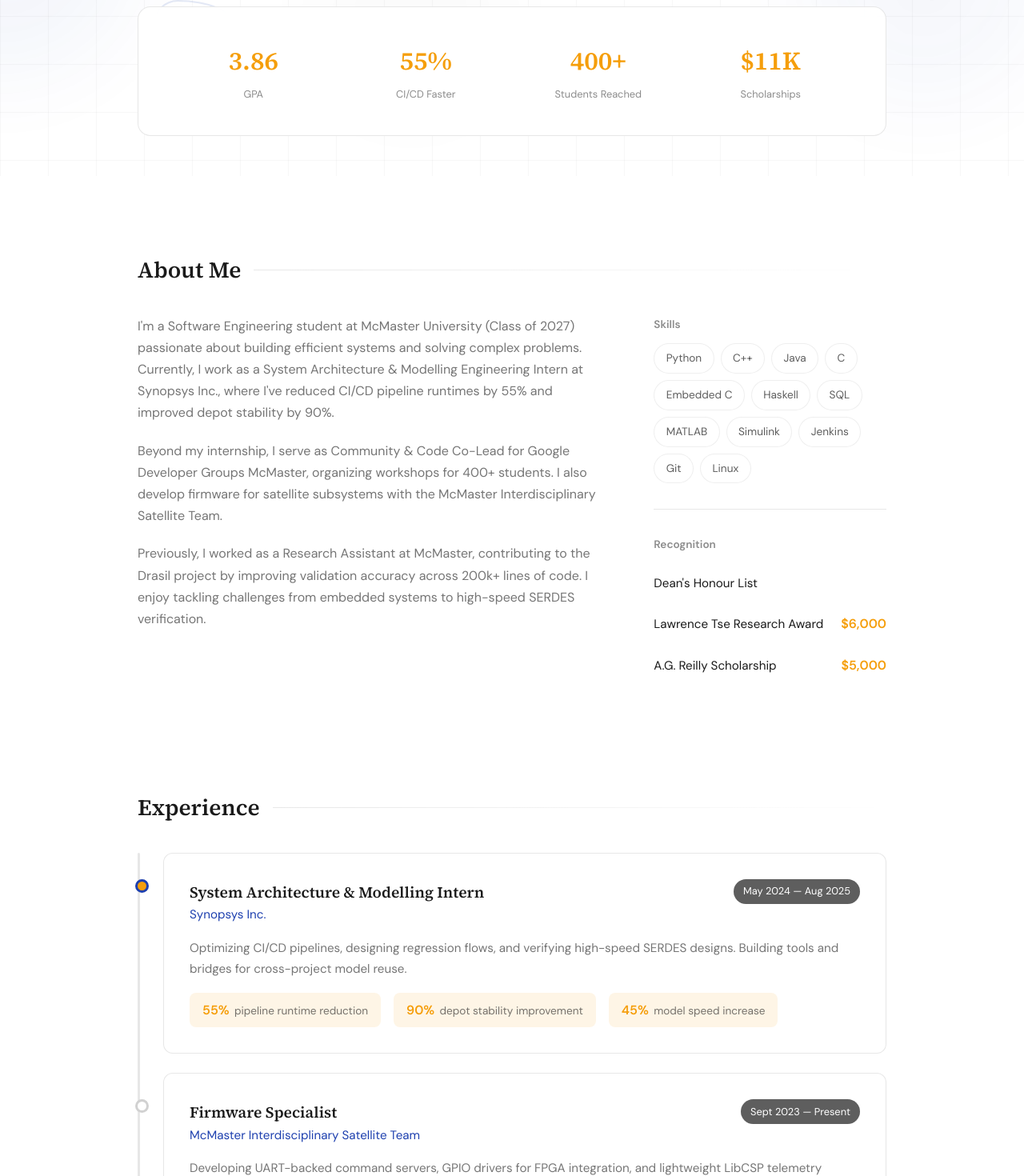
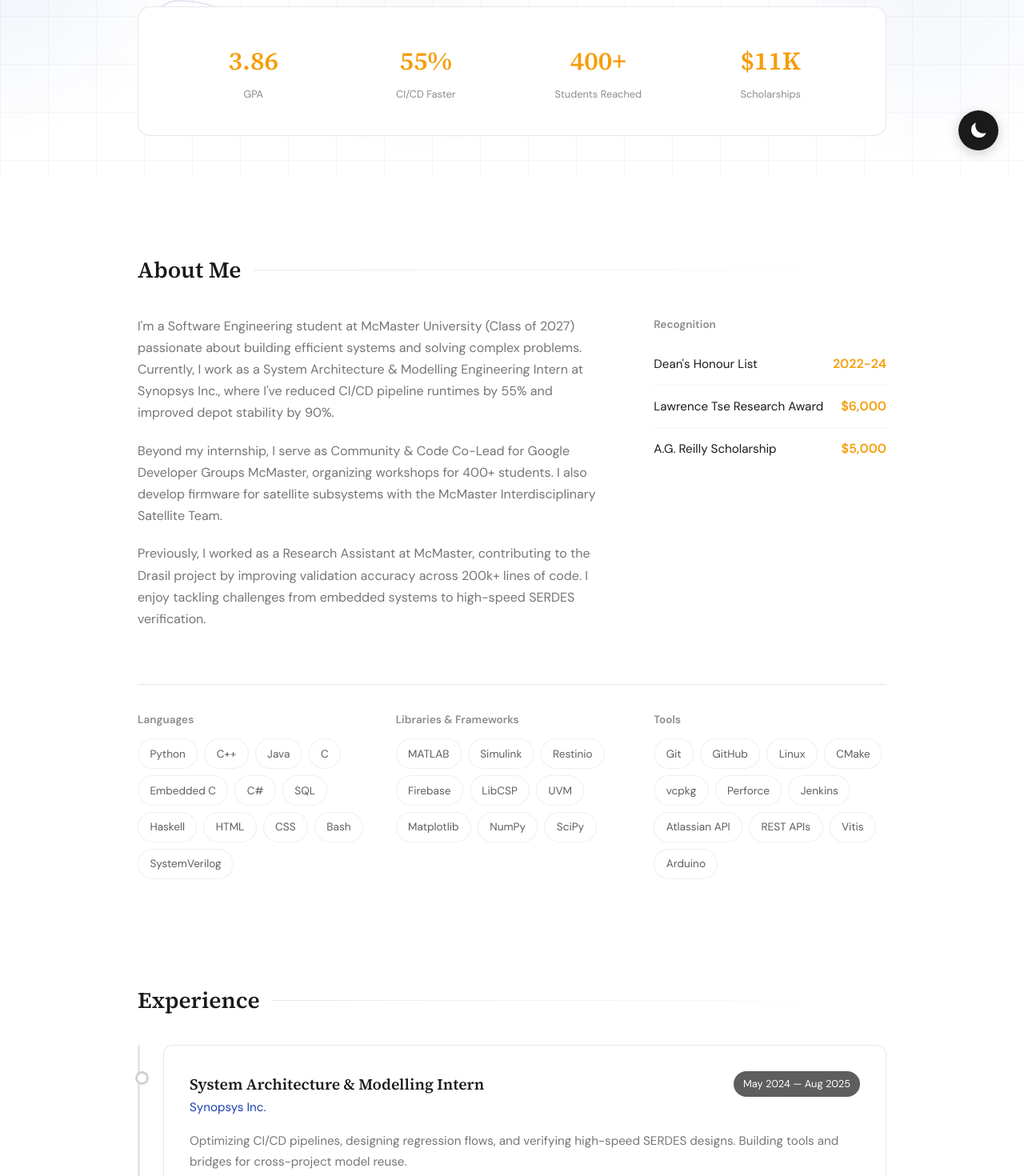
Before and after one commit to harmanpreet-sagar/personal-website, a Next.js app: page / in a window 1280 px wide. Shown: the part 580-2050 px from the top of the page at 80% size. Built offline with nearby package versions, Linux system fonts and the light colour scheme.

Commit message:
Add dark mode and update about me layout

```diff
--- a/app/globals.css
+++ b/app/globals.css
@@ -3,6 +3,154 @@
   --text: #1A1A1A;
   --accent: #1E40AF;
   --pop: #F59E0B;
+}
+
+[data-theme="dark"] {
+  --bg: #0F0F0F;
+  --text: #F5F5F5;
+  --accent: #60A5FA;
+  --pop: #FBBF24;
+}
+
+[data-theme="dark"] body {
+  background-color: var(--bg);
+}
+
+[data-theme="dark"] nav {
+  background: rgba(15, 15, 15, 0.85);
+  border-bottom-color: rgba(255, 255, 255, 0.1);
+}
+
+[data-theme="dark"] nav.scrolled {
+  background: rgba(15, 15, 15, 0.95);
+  border-color: rgba(255, 255, 255, 0.1);
+}
+
+[data-theme="dark"] .hero-link {
+  border-color: rgba(255, 255, 255, 0.2);
+  background: rgba(15, 15, 15, 0.8);
+}
+
+[data-theme="dark"] .hero-link:hover {
+  background: var(--text);
+  color: var(--bg);
+}
+
+[data-theme="dark"] .profile-image {
+  background: linear-gradient(135deg, rgba(96, 165, 250, 0.15) 0%, rgba(255, 255, 255, 0.05) 100%);
+}
+
+[data-theme="dark"] .stats-bar {
+  background: rgba(25, 25, 25, 0.9);
+  border-color: rgba(255, 255, 255, 0.1);
+}
+
+[data-theme="dark"] .skill-tag {
+  background: rgba(25, 25, 25, 0.8);
+  border-color: rgba(255, 255, 255, 0.1);
+}
+
+[data-theme="dark"] .skill-tag:hover {
+  background: rgba(96, 165, 250, 0.15);
+  border-color: var(--accent);
+}
+
+[data-theme="dark"] .experience-item {
+  background: rgba(25, 25, 25, 0.8);
+  border-color: rgba(255, 255, 255, 0.1);
+}
+
+[data-theme="dark"] .metric {
+  background: rgba(251, 191, 36, 0.15);
+}
+
+[data-theme="dark"] .project-card {
+  background: rgba(25, 25, 25, 0.9);
+  border-color: rgba(255, 255, 255, 0.1);
+}
+
+[data-theme="dark"] .project-image {
+  background: linear-gradient(135deg, rgba(96, 165, 250, 0.1) 0%, rgba(255, 255, 255, 0.03) 100%);
+  border-bottom-color: rgba(255, 255, 255, 0.08);
+}
+
+[data-theme="dark"] .project-highlight {
+  background: rgba(251, 191, 36, 0.15);
+}
+
+[data-theme="dark"] .project-award {
+  background: rgba(251, 191, 36, 0.15);
+}
+
+[data-theme="dark"] .project-tech span {
+  color: var(--text);
+  opacity: 0.5;
+}
+
+[data-theme="dark"] footer {
+  background: rgba(25, 25, 25, 0.9);
+}
+
+[data-theme="dark"] .blob-1,
+[data-theme="dark"] .blob-2,
+[data-theme="dark"] .blob-3 {
+  background: rgba(96, 165, 250, 0.1);
+}
+
+[data-theme="dark"] .blob-4 {
+  background: rgba(255, 255, 255, 0.03);
+}
+
+[data-theme="dark"] .grid-pattern {
+  background-image:
+    linear-gradient(rgba(255, 255, 255, 0.03) 1px, transparent 1px),
+    linear-gradient(90deg, rgba(255, 255, 255, 0.03) 1px, transparent 1px);
+}
+
+[data-theme="dark"] .mobile-menu {
+  background: rgba(15, 15, 15, 0.98);
+}
+
+[data-theme="dark"] .hamburger {
+  background: rgba(25, 25, 25, 0.95);
+  border-color: rgba(255, 255, 255, 0.1);
+}
+
+[data-theme="dark"] .hamburger span {
+  background: var(--text);
+}
+
+[data-theme="dark"] .experience-timeline::before {
+  background: rgba(255, 255, 255, 0.1);
+}
+
+[data-theme="dark"] .experience-item::before {
+  background: var(--bg);
+  border-color: rgba(255, 255, 255, 0.2);
+}
+
+[data-theme="dark"] .section-title::after {
+  background: linear-gradient(90deg, rgba(255, 255, 255, 0.1), transparent);
+}
+
+[data-theme="dark"] .skills-section {
+  border-top-color: rgba(255, 255, 255, 0.1);
+}
+
+[data-theme="dark"] .award-item {
+  border-bottom-color: rgba(255, 255, 255, 0.05);
+}
+
+[data-theme="dark"] .project-tech {
+  border-top-color: rgba(255, 255, 255, 0.08);
+}
+
+[data-theme="dark"] .profile-image-wrapper::before {
+  border-color: var(--accent);
+}
+
+[data-theme="dark"] .profile-image-wrapper::after {
+  border-color: rgba(255, 255, 255, 0.2);
 }
 
 * {
@@ -525,17 +673,16 @@ section {
 }
 
 /* Awards */
-.awards-list {
-  margin-top: 2rem;
-  padding-top: 2rem;
-  border-top: 1px solid rgba(26, 26, 26, 0.1);
-}
-
 .award-item {
   display: flex;
   justify-content: space-between;
   align-items: baseline;
   padding: 0.75rem 0;
+  border-bottom: 1px solid rgba(26, 26, 26, 0.05);
+}
+
+.award-item:last-child {
+  border-bottom: none;
 }
 
 .award-name {
@@ -546,6 +693,20 @@ section {
 .award-value {
   font-weight: 600;
   color: var(--pop);
+}
+
+/* Skills Section */
+.skills-section {
+  display: grid;
+  grid-template-columns: repeat(3, 1fr);
+  gap: 2rem;
+  margin-top: 3rem;
+  padding-top: 2rem;
+  border-top: 1px solid rgba(26, 26, 26, 0.1);
+}
+
+.skills-category {
+  /* category styles */
 }
 
 /* Experience */
@@ -802,6 +963,51 @@ section {
   display: none;
 }
 
+/* Theme Toggle */
+.theme-toggle {
+  position: fixed;
+  bottom: 2rem;
+  right: 2rem;
+  width: 50px;
+  height: 50px;
+  border-radius: 50%;
+  background: var(--text);
+  color: var(--bg);
+  border: none;
+  cursor: pointer;
+  display: flex;
+  align-items: center;
+  justify-content: center;
+  z-index: 200;
+  box-shadow: 0 4px 15px rgba(0, 0, 0, 0.2);
+  transition: all 0.3s ease;
+}
+
+.theme-toggle:hover {
+  transform: scale(1.1);
+}
+
+.theme-toggle svg {
+  width: 24px;
+  height: 24px;
+}
+
+.theme-toggle .sun-icon {
+  display: none;
+}
+
+.theme-toggle .moon-icon {
+  display: block;
+}
+
+[data-theme="dark"] .theme-toggle .sun-icon {
+  display: block;
+}
+
+[data-theme="dark"] .theme-toggle .moon-icon {
+  display: none;
+}
+
 /* Footer */
 footer {
   padding: 5rem 0;
@@ -987,6 +1193,11 @@ footer {
     gap: 2rem;
   }
 
+  .skills-section {
+    grid-template-columns: 1fr;
+    gap: 1.5rem;
+  }
+
   .projects-grid {
     grid-template-columns: 1fr;
   }
@@ -998,4 +1209,11 @@ footer {
   .blob {
     opacity: 0.3;
   }
+
+  .theme-toggle {
+    bottom: 1.5rem;
+    right: 1.5rem;
+    width: 44px;
+    height: 44px;
+  }
 }
--- a/app/layout.tsx
+++ b/app/layout.tsx
@@ -27,8 +27,20 @@ export default function RootLayout({
   children: React.ReactNode
 }) {
   return (
-    <html lang="en">
+    <html lang="en" suppressHydrationWarning>
       <body className={`${sourceSerif.variable} ${dmSans.variable}`}>
+        <script
+          dangerouslySetInnerHTML={{
+            __html: `
+              (function() {
+                try {
+                  const savedTheme = localStorage.getItem('theme') || 'light';
+                  document.documentElement.setAttribute('data-theme', savedTheme);
+                } catch (e) {}
+              })();
+            `,
+          }}
+        />
         {children}
         <SpeedInsights />
         <Analytics />
--- a/app/page.tsx
+++ b/app/page.tsx
@@ -6,12 +6,14 @@ import About from '@/components/About'
 import Experience from '@/components/Experience'
 import Projects from '@/components/Projects'
 import Footer from '@/components/Footer'
+import ThemeToggle from '@/components/ThemeToggle'
 
 export default function Home() {
   return (
     <>
       <BackgroundElements />
       <Navigation />
+      <ThemeToggle />
       <main className="container">
         <Hero />
         <StatsBar />
--- a/components/About.tsx
+++ b/components/About.tsx
@@ -1,11 +1,18 @@
 export default function About() {
-  const skills = [
-    'Python', 'C++', 'Java', 'C', 'Embedded C', 'Haskell',
-    'SQL', 'MATLAB', 'Simulink', 'Jenkins', 'Git', 'Linux'
+    const languages = [
+        'Python', 'C++', 'Java', 'C', 'Embedded C', 'C#', 'SQL', 'Haskell', 'HTML', 'CSS', 'Bash', 'SystemVerilog'
+    ]
+
+    const libraries_and_frameworks = [
+        'MATLAB', 'Simulink', 'Restinio', 'Firebase', 'LibCSP', 'UVM', 'Matplotlib', 'NumPy', 'SciPy'
+    ]
+
+    const tools = [
+        'Git', 'GitHub', 'Linux', 'CMake', 'vcpkg', 'Perforce', 'Jenkins', 'Atlassian API', 'REST APIs', 'Vitis', 'Arduino'
     ]
 
     const awards = [
-    { name: "Dean's Honour List", value: null },
+        { name: "Dean's Honour List", value: "2022-24" },
         { name: 'Lawrence Tse Research Award', value: '$6,000' },
         { name: 'A.G. Reilly Scholarship', value: '$5,000' }
     ]
@@ -26,13 +33,6 @@ export default function About() {
                     </p>
                 </div>
                 <div>
-          <h3 style={{ fontSize: '0.85rem', color: 'var(--text)', opacity: 0.5, marginBottom: '0.75rem' }}>Skills</h3>
-          <div className="skills-list">
-            {skills.map((skill) => (
-              <span key={skill} className="skill-tag">{skill}</span>
-            ))}
-          </div>
-          <div className="awards-list">
                     <h3 style={{ fontSize: '0.85rem', color: 'var(--text)', opacity: 0.5, marginBottom: '0.75rem' }}>Recognition</h3>
                     {awards.map((award, index) => (
                         <div key={index} className="award-item">
@@ -42,6 +42,34 @@ export default function About() {
                     ))}
                 </div>
             </div>
+
+            <div className="skills-section">
+                <div className="skills-category">
+                    <h3 style={{ fontSize: '0.85rem', color: 'var(--text)', opacity: 0.5, marginBottom: '0.75rem' }}>Languages</h3>
+                    <div className="skills-list">
+                        {languages.map((language) => (
+                            <span key={language} className="skill-tag">{language}</span>
+                        ))}
+                    </div>
+                </div>
+
+                <div className="skills-category">
+                    <h3 style={{ fontSize: '0.85rem', color: 'var(--text)', opacity: 0.5, marginBottom: '0.75rem' }}>Libraries & Frameworks</h3>
+                    <div className="skills-list">
+                        {libraries_and_frameworks.map((library_and_framework) => (
+                            <span key={library_and_framework} className="skill-tag">{library_and_framework}</span>
+                        ))}
+                    </div>
+                </div>
+
+                <div className="skills-category">
+                    <h3 style={{ fontSize: '0.85rem', color: 'var(--text)', opacity: 0.5, marginBottom: '0.75rem' }}>Tools</h3>
+                    <div className="skills-list">
+                        {tools.map((tool) => (
+                            <span key={tool} className="skill-tag">{tool}</span>
+                        ))}
+                    </div>
+                </div>
             </div>
         </section>
     )
--- a/components/Footer.tsx
+++ b/components/Footer.tsx
@@ -10,7 +10,7 @@ export default function Footer() {
           Get in Touch
         </a>
         <p className="footer-copyright">
-          © 2025 Harmanpreet Singh Sagar
+          © 2026 Harmanpreet Singh Sagar
         </p>
       </div>
     </footer>
--- /dev/null
+++ b/components/ThemeToggle.tsx
@@ -0,0 +1,43 @@
+'use client'
+
+import { useEffect, useState } from 'react'
+
+export default function ThemeToggle() {
+  const [theme, setTheme] = useState<'light' | 'dark'>('light')
+  const [mounted, setMounted] = useState(false)
+
+  useEffect(() => {
+    setMounted(true)
+    // Get saved theme from localStorage or default to light
+    const savedTheme = (localStorage.getItem('theme') as 'light' | 'dark') || 'light'
+    setTheme(savedTheme)
+    document.documentElement.setAttribute('data-theme', savedTheme)
+  }, [])
+
+  const toggleTheme = () => {
+    const newTheme = theme === 'light' ? 'dark' : 'light'
+    setTheme(newTheme)
+    document.documentElement.setAttribute('data-theme', newTheme)
+    localStorage.setItem('theme', newTheme)
+  }
+
+  // Prevent hydration mismatch by not rendering until mounted
+  if (!mounted) {
+    return null
+  }
+
+  return (
+    <button
+      className="theme-toggle"
+      onClick={toggleTheme}
+      aria-label="Toggle dark mode"
+    >
+      <svg className="moon-icon" viewBox="0 0 24 24" fill="currentColor">
+        <path d="M21.752 15.002A9.718 9.718 0 0118 15.75c-5.385 0-9.75-4.365-9.75-9.75 0-1.33.266-2.597.748-3.752A9.753 9.753 0 003 11.25C3 16.635 7.365 21 12.75 21a9.753 9.753 0 009.002-5.998z"/>
+      </svg>
+      <svg className="sun-icon" viewBox="0 0 24 24" fill="currentColor">
+        <path d="M12 2.25a.75.75 0 01.75.75v2.25a.75.75 0 01-1.5 0V3a.75.75 0 01.75-.75zM7.5 12a4.5 4.5 0 119 0 4.5 4.5 0 01-9 0zM18.894 6.166a.75.75 0 00-1.06-1.06l-1.591 1.59a.75.75 0 101.06 1.061l1.591-1.59zM21.75 12a.75.75 0 01-.75.75h-2.25a.75.75 0 010-1.5H21a.75.75 0 01.75.75zM17.834 18.894a.75.75 0 001.06-1.06l-1.59-1.591a.75.75 0 10-1.061 1.06l1.59 1.591zM12 18a.75.75 0 01.75.75V21a.75.75 0 01-1.5 0v-2.25A.75.75 0 0112 18zM7.758 17.303a.75.75 0 00-1.061-1.06l-1.591 1.59a.75.75 0 001.06 1.061l1.591-1.59zM6 12a.75.75 0 01-.75.75H3a.75.75 0 010-1.5h2.25A.75.75 0 016 12zM6.697 7.757a.75.75 0 001.06-1.06l-1.59-1.591a.75.75 0 00-1.061 1.06l1.59 1.591z"/>
+      </svg>
+    </button>
+  )
+}
```
Lines whose indentation alone changed are shown as unchanged.
